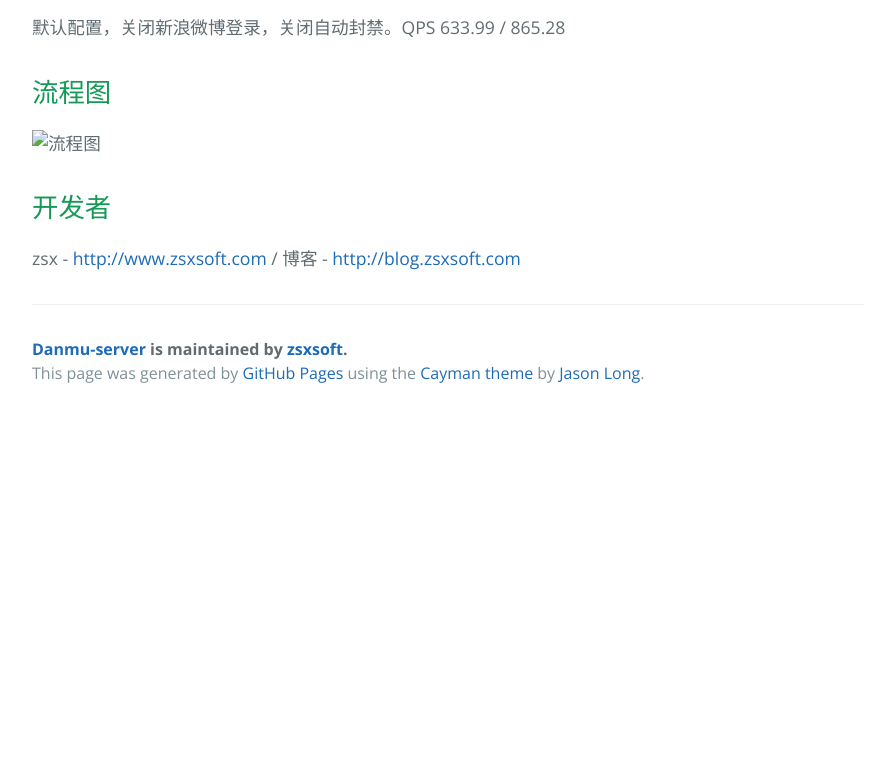
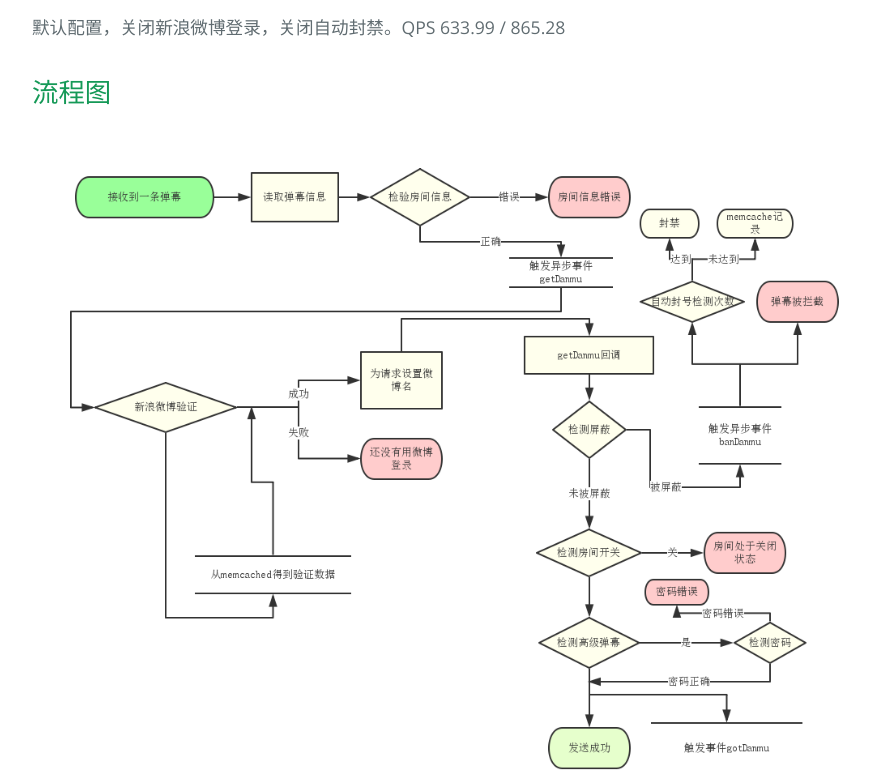
Before and after one commit to zsxsoft/danmu-server, a plain HTML site: page index.html in a window 1280 px wide. Shown: the part 2029-2800 px from the top of the page, without its empty margins (192-1087 px from the left). Before the commit the page ends 2446 px from the top, so only its background shows below. Drawn offline with nearby package versions, Linux system fonts and the light colour scheme.

Commit message:
流程图

```diff
--- a/index.html
+++ b/index.html
@@ -105,7 +105,7 @@
 <h2>
 <a id="流程图" class="anchor" href="#%E6%B5%81%E7%A8%8B%E5%9B%BE" aria-hidden="true"><span class="octicon octicon-link"></span></a>流程图</h2>
 
-<p><img alt="流程图"></p>
+<p><img alt="流程图" src="route.png"></p>
 
 <h2>
 <a id="开发者" class="anchor" href="#%E5%BC%80%E5%8F%91%E8%80%85" aria-hidden="true"><span class="octicon octicon-link"></span></a>开发者</h2>
```
Also changed, not shown: route.png (added), 1 other file.
